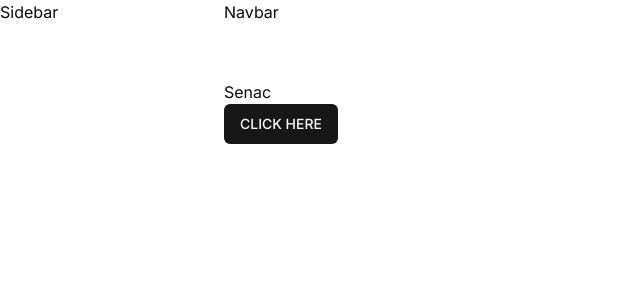
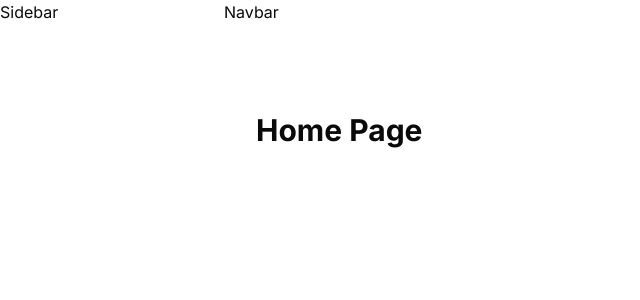
Before and after one commit to rbpolim/senac-gestao-escolar, a Next.js app: page / in a window 1280 px wide. Shown: the top 300 px of the page, without its empty margins (0-640 px from the left). Built offline with nearby package versions, Linux system fonts and the light colour scheme.

Commit message:
feat: created basic pages

```diff
--- /dev/null
+++ b/app/(dashboard)/classes/page.tsx
@@ -0,0 +1,9 @@
+const ClassesPage = () => {
+  return (
+    <div className="p-8">
+      <h1 className="text-3xl font-bold">Classes Page</h1>
+    </div>
+  )
+}
+
+export default ClassesPage
--- /dev/null
+++ b/app/(dashboard)/documents/page.tsx
@@ -0,0 +1,9 @@
+const DocumentsPage = () => {
+  return (
+    <div className="p-8">
+      <h1 className="text-3xl font-bold">Documents Page</h1>
+    </div>
+  )
+}
+
+export default DocumentsPage
--- /dev/null
+++ b/app/(dashboard)/financial/page.tsx
@@ -0,0 +1,9 @@
+const FinancialPage = () => {
+  return (
+    <div className="p-8">
+      <h1 className="text-3xl font-bold">Financial Page</h1>
+    </div>
+  )
+}
+
+export default FinancialPage
--- /dev/null
+++ b/app/(dashboard)/grades/page.tsx
@@ -0,0 +1,9 @@
+const GradesPage = () => {
+  return (
+    <div className="p-8">
+      <h1 className="text-3xl font-bold">Grades Page</h1>
+    </div>
+  )
+}
+
+export default GradesPage
--- a/app/(dashboard)/page.tsx
+++ b/app/(dashboard)/page.tsx
@@ -2,11 +2,8 @@
 
 const Home = () => {
   return (
-    <div>
-      <h1>Senac</h1>
-      <Button>
-        CLICK HERE
-      </Button>
+    <div className="p-8">
+      <h1 className="text-3xl font-bold">Home Page</h1>
     </div>
   )
 }
--- /dev/null
+++ b/app/(dashboard)/registration/page.tsx
@@ -0,0 +1,9 @@
+const RegistrationPage = () => {
+  return (
+    <div className="p-8">
+      <h1 className="text-3xl font-bold">Registration Page</h1>
+    </div>
+  )
+}
+
+export default RegistrationPage
```
